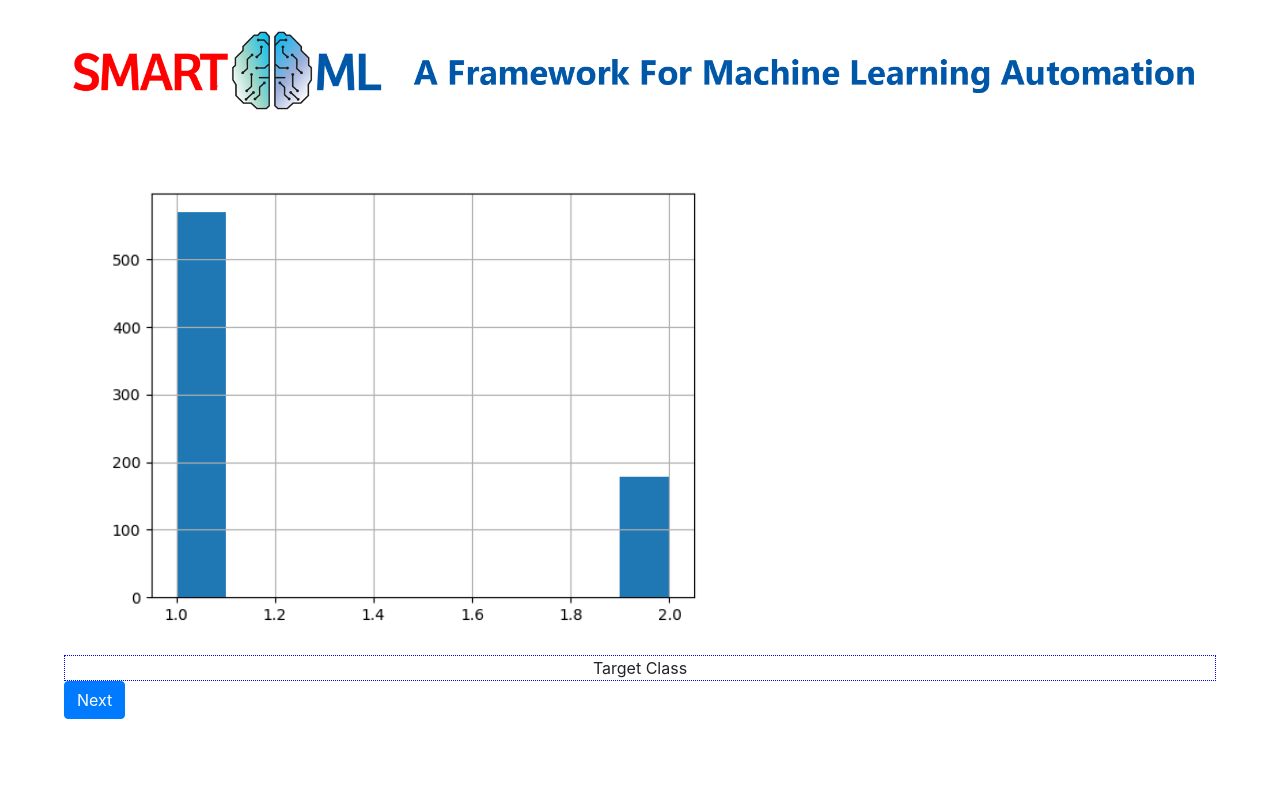
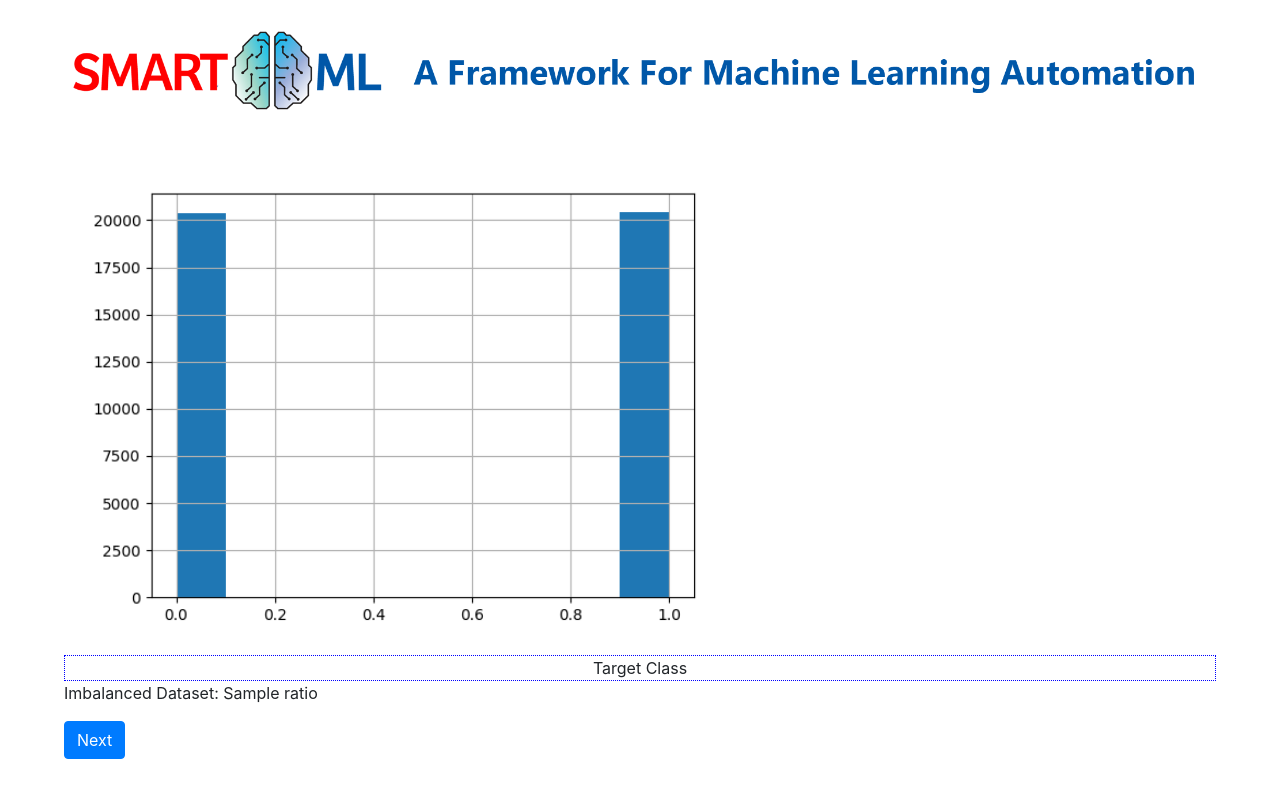
Before and after one commit to DataSystemsGroupUT/ismartml, a Flask app: template templates/target.html in a window 1280 px wide. Run offline with Flask 2, Linux system fonts and the light colour scheme; the template is opened without the code that fills it: most values are stand-ins (such as "Sample title", 1, 10 or a date in 2020); some libraries are stand-ins or nearby versions.

Commit message:
fig disp

```diff
--- a/main.py
+++ b/main.py
@@ -107,21 +107,14 @@ def target_class():
     plt.clf()
     data[target_ft].hist()
     plt.savefig("static/images/figs/target")
-    return render_template("target.html")
+    ratio=[True if (min(data[target_ft].value_counts())/max(data[target_ft].value_counts()))<0.6 else False]
+    return render_template("target.html",ratio=ratio)
 
 @app.route('/target_class', methods=['POST'])
 def target_class_r():
     if request.method == 'POST':
         # check if the post request has the file part
         return redirect('/params')
-
-
-
-
-
-
-
-
 
 
 @app.route('/params')
--- a/templates/target.html
+++ b/templates/target.html
@@ -72,6 +72,8 @@
 {% block content %}
 <form method="post" action="/target_class" enctype="multipart/form-data">
 			<img width=700  src="static/images/figs/target.png"><figcaption>Target Class</figcaption>
+			<p> Imbalanced Dataset: {{ratio|string}}
+			</p>
     <p>
 		<button type="submit" class="btn btn-primary">Next</button>
 	</p>
```
Also changed, not shown: static/images/figs/0.png, static/images/figs/1.png, static/images/figs/2.png, static/images/figs/3.png, static/images/figs/4.png, static/images/figs/target.png.
